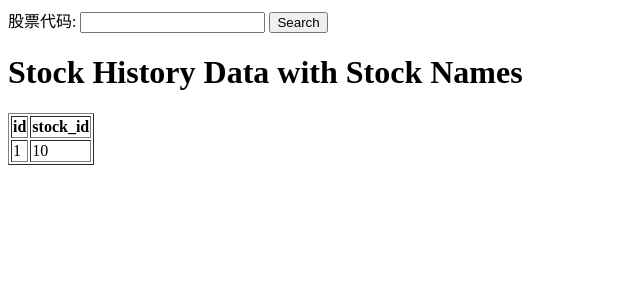
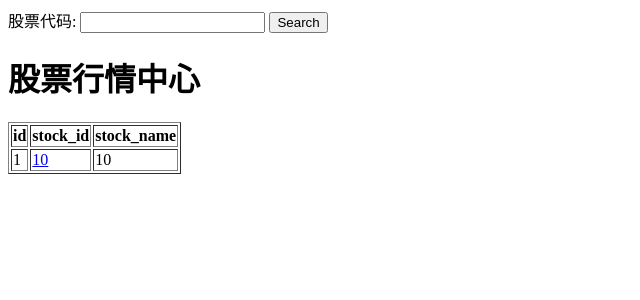
Before and after one commit to kevinjin813/stock_table, a Flask app: page / in a window 1280 px wide. Shown: the top 300 px of the page, without its empty margins (0-640 px from the left). Run offline with Flask 3, Linux system fonts and the light colour scheme; tables that the repository leaves empty or names only in its code hold one stand-in row (values such as "Sample post"); parts of the project's set-up code (start-up, migrations or seed data) failed here and were passed over.

Commit message:
设置定时任务，每分钟自动获取写入mysql或redis，然后从redis或mysql中读取数据

```diff
--- a/app.py
+++ b/app.py
@@ -13,9 +13,14 @@
 import akshare as ak
 
 
+
 app = Flask(__name__)
+
 scheduler = APScheduler()
 scheduler.init_app(app)
+scheduler.start()
+scheduler.daemonic = False
+
 
 redis_db = redis.StrictRedis(host='localhost', port=6379, db=0, decode_responses=True)
 
@@ -33,8 +38,9 @@
     return False
 
 def fetch_and_save_spot_data():
-    if not is_trading_time():
-        return
+    print(f"Fetching data at {datetime.now()}")
+    # if not is_trading_time():
+    #     return
 
     data = ak.stock_zh_a_spot_em()
     data = data.rename(columns={
@@ -51,6 +57,20 @@
         '涨跌额': 'price_change_amt',
         '换手率': 'turnover_rate'
     })
+    data = data.filter([
+        'stock_name',
+        'stock_id',
+        'open_price',
+        'now_price',
+        'high_price',
+        'low_price',
+        'volume',
+        'turnover',
+        'amplitude',
+        'price_change_pct',
+        'price_change_amt',
+        'turnover_rate'
+    ])
     now = datetime.now()
     date_str = now.strftime('%Y%m%d')  # 日期，格式为“年月日”
     time_str = now.strftime('%H:%M')  # 时间，精确到分钟
@@ -76,10 +96,18 @@
             if not new_stock_data.empty:
                 redis_db.set(f"stock_data:{stock_id}", new_stock_data.to_json(orient='records'))
 
-@scheduler.task('cron', id='fetch_spot_data', minute='*')
+
+
+
+# @scheduler.task('cron', id='fetch_spot_data', minute='*')
+
 def scheduled_task():
+    print("start scheduler")
     fetch_and_save_spot_data()
 
+scheduled_task()
+
+scheduler.add_job(func=scheduled_task, trigger='cron', minute='*', id='fetch_spot_data')
 
 def clear_redis_data():
     # 获取所有与股票数据相关的 Redis 键
@@ -108,47 +136,37 @@
 
 @app.route('/kline_chart')
 def kline_chart():
-    # 查询数据库以获取数据
-    sql = """
-            SELECT sh.*, si.stock_name
-            FROM stock_hist sh
-            LEFT JOIN stock_info si ON sh.stock_id = si.stock_id
-            WHERE si.stock_id = '000001'
-            Order by sh.date ASC;
-          """
-    result = pd.DataFrame(db.query_data(sql))
-    print(result)
-    result['date'] = pd.to_datetime(result['date']).dt.date
-    print(result['date'])
-    return render_template('kline_chart.html', data=result.to_dict(orient='records'))
+    return redirect(url_for('kline_chart_id', stock_id='000001'))
 
 @app.route('/kline_chart/<stock_id>')
 def kline_chart_id(stock_id):
-    redis_data = redis_db.get(f"stock_data_{stock_id}_daily_past")
-    now = datetime.now()
-    if redis_data:
-        # 如果 Redis 中存在数据，直接使用这些数据
-        result = pd.read_json(redis_data,dtype={'stock_id':str})
-        stock_name = result['stock_name'][0].replace(' ', '')
-    else:
-    # 查询数据库以获取数据
-        sql = f"""
-                SELECT sh.*, si.stock_name
-                FROM stock_hist sh
-                LEFT JOIN stock_info si ON sh.stock_id = si.stock_id
-                WHERE si.stock_id = '{stock_id}'
-                Order by sh.date ASC;
-              """
-        result = pd.DataFrame(db.query_data(sql))
-        result['date'] = pd.to_datetime(result['date']).dt.date
-        stock_name = result['stock_name'][0].replace(' ','')
-        redis_db.set(f"stock_data_{stock_id}_daily_past", result.to_json(orient='records'))
-    today_data = fetch_today(stock_id)
-    today_data['date'] = now.date()
-    today_data = today_data.reset_index(drop=True)
-    result = pd.concat([result, today_data], axis=0, ignore_index=True)
-    print(result)
-    return render_template('kline_chart.html', data=result.to_dict(orient='records'),stock_name=stock_name)
+    print("from mysql id")
+    sql = f"""
+                            SELECT sh.*, si.stock_name
+                            FROM stock_hist sh
+                            LEFT JOIN stock_info si ON sh.stock_id = si.stock_id
+                            WHERE si.stock_id = '{stock_id}'
+                            Order by sh.date ASC;
+                          """
+    data = pd.DataFrame(db.query_data(sql))
+    data['date'] = pd.to_datetime(data['date']).dt.date
+    stock_name = data['stock_name'][0].strip()
+    latest_sql = f"""
+                              SELECT *
+                              FROM stock_realtime
+                              WHERE stock_id = '{stock_id}'
+                              ORDER BY date DESC, time DESC
+                              LIMIT 1;
+                             """
+    today_data = pd.DataFrame(db.query_data(latest_sql))
+    if not today_data.empty:
+        today_data['date'] = pd.to_datetime(today_data['date'], format='%Y%m%d').dt.date
+
+        today_data = today_data.rename(columns={'now_price': 'close_price'})
+        today_data = today_data.drop(columns=['time'])
+        today_data = today_data.reset_index(drop=True)
+        data = pd.concat([data, today_data], axis=0, ignore_index=True)
+    return render_template('kline_chart.html', data=data.to_dict(orient='records'),stock_name=stock_name)
 
 
 
@@ -159,44 +177,53 @@
     formatted_now = now.strftime('%Y-%m-%d %H:%M')
     stock_id = request.args.get('stock_id')
     period = request.args.get('period')
-    # 根据不同的 period 获取数据
     if period == "intraday":
-        redis_data = redis_db.get(f"stock_data_{stock_id}_{period}_{formatted_now}")
-        if redis_data:
-            # 如果 Redis 中存在数据，直接使用这些数据
-            print("from redis intra")
-            data = pd.read_json(redis_data, dtype={'stock_id': str})
+        if stock_id in [stock['stock_id'] for stock in db.query_data("SELECT stock_id FROM most_use_stock")]:
+            redis_data = redis_db.get(f"stock_data:{stock_id}")
+            if redis_data:
+                print("from redis intra")
+                data = pd.read_json(redis_data, dtype={'stock_id': str})
+            else:
+                print("No data found in Redis for intraday of stock_id:", stock_id)
         else:
-            print("from api intra")
-            data = ak.stock_zh_a_hist_min_em(symbol=stock_id, period='1', adjust="")
-            data.rename(columns={
-                '时间': 'date',
-                '开盘': 'open_price',
-                '收盘': 'close_price',
-                '最高': 'high_price',
-                '最低': 'low_price',
-                '成交量': 'volume',
-                '成交额': 'turnover',
-                '最新价': 'now_price'
-            }, inplace=True)
-            data['date'] = pd.to_datetime(data['date'])
-            data = data[data['date'].dt.date == now.date()]
-            delete_keys_with_prefix(f"stock_data_{stock_id}_intraday_")
-            redis_db.set(f"stock_data_{stock_id}_intraday_{formatted_now}", data.to_json(orient='records'))
+            print("from mysql")
+            sql_query = f"SELECT * FROM stock_realtime WHERE stock_id = '{stock_id}' AND date = '{now.strftime('%Y%m%d')}'"
+            data = pd.DataFrame(db.query_data(sql_query))
+            data['date']=data['time']
+            if data.empty:
+                print("No data found in MySQL for intraday of stock_id:", stock_id)
+
     elif period == "daily":
-        past_data = redis_db.get(f"stock_data_{stock_id}_daily_past")
-        data = pd.read_json(past_data, dtype={'stock_id': str})
-        today_data = fetch_today(stock_id)
-        today_data['date'] = now.date()
-        today_data = today_data.reset_index(drop=True)
-        data = pd.concat([data, today_data], axis=0, ignore_index=True)
+        print("from mysql daily")
+        sql = f"""
+                        SELECT sh.*, si.stock_name
+                        FROM stock_hist sh
+                        LEFT JOIN stock_info si ON sh.stock_id = si.stock_id
+                        WHERE si.stock_id = '{stock_id}'
+                        Order by sh.date ASC;
+                      """
+        data = pd.DataFrame(db.query_data(sql))
+        data['date'] = pd.to_datetime(data['date']).dt.date
 
+        latest_sql = f"""
+                          SELECT *
+                          FROM stock_realtime
+                          WHERE stock_id = '{stock_id}'
+                          ORDER BY date DESC, time DESC
+                          LIMIT 1;
+                         """
+        today_data = pd.DataFrame(db.query_data(latest_sql))
+        if not today_data.empty:
+            today_data['date'] = pd.to_datetime(today_data['date'], format='%Y%m%d').dt.date
+            today_data = today_data.rename(columns={'now_price': 'close_price'})
+            today_data = today_data.drop(columns=[ 'time'])
+            today_data = today_data.reset_index(drop=True)
+            data = pd.concat([data, today_data], axis=0, ignore_index=True)
     else:
         print("from mysql")
         data = db.fetch_data(stock_id, period)
         data['date'] = data['date'].apply(lambda t: t.strftime('%Y%M%D') if pd.notnull(t) else None)
         redis_db.set(f"stock_data_{stock_id}_intraday", data.to_json(orient='records'))
-    data.to_excel("output.xlsx")
     return jsonify(data.to_dict(orient='records'))
 
 
@@ -241,6 +268,17 @@
     ])
     return stock_zh_a_spot_em_df[stock_zh_a_spot_em_df['stock_id']==stock_id]
 
+# def job1():
+#     print("hey 5 second")
+# scheduler.add_job(func = job1,
+#         trigger = 'interval',
+#         seconds=5,
+#         id='job1')
 
 if __name__ == '__main__':
-    app.run(host='0.0.0.0')
+    scheduler.add_job(func = job1,
+        trigger = 'interval',
+        second='5',
+        id='job1')
+
+    app.run(host='0.0.0.0',debug=True)
--- a/templates/index.html
+++ b/templates/index.html
@@ -11,7 +11,7 @@
     <title>Stock History with Names</title>
 </head>
 <body>
-    <h1>Stock History Data with Stock Names</h1>
+    <h1>股票行情中心</h1>
     <table border="1">
         <tr>
             <!-- 动态生成表头 -->
@@ -22,8 +22,15 @@
         <!-- 遍历数据生成表格 -->
         {% for row in data %}
         <tr>
-            {% for cell in row.values() %}
-            <td>{{ cell }}</td>
+            {% for key, cell in row.items() %}
+            <td>
+                {% if key == 'stock_id' %}
+                <!-- 为股票代码创建链接 -->
+                <a href="{{ url_for('kline_chart_id', stock_id=cell) }}">{{ cell }}</a>
+                {% else %}
+                {{ cell }}
+                {% endif %}
+            </td>
             {% endfor %}
         </tr>
         {% endfor %}
```
Also changed, not shown: data_loader_hist.py (+9 -9 lines), templates/kline_chart.html (+17 -16 lines), 2 other files.
